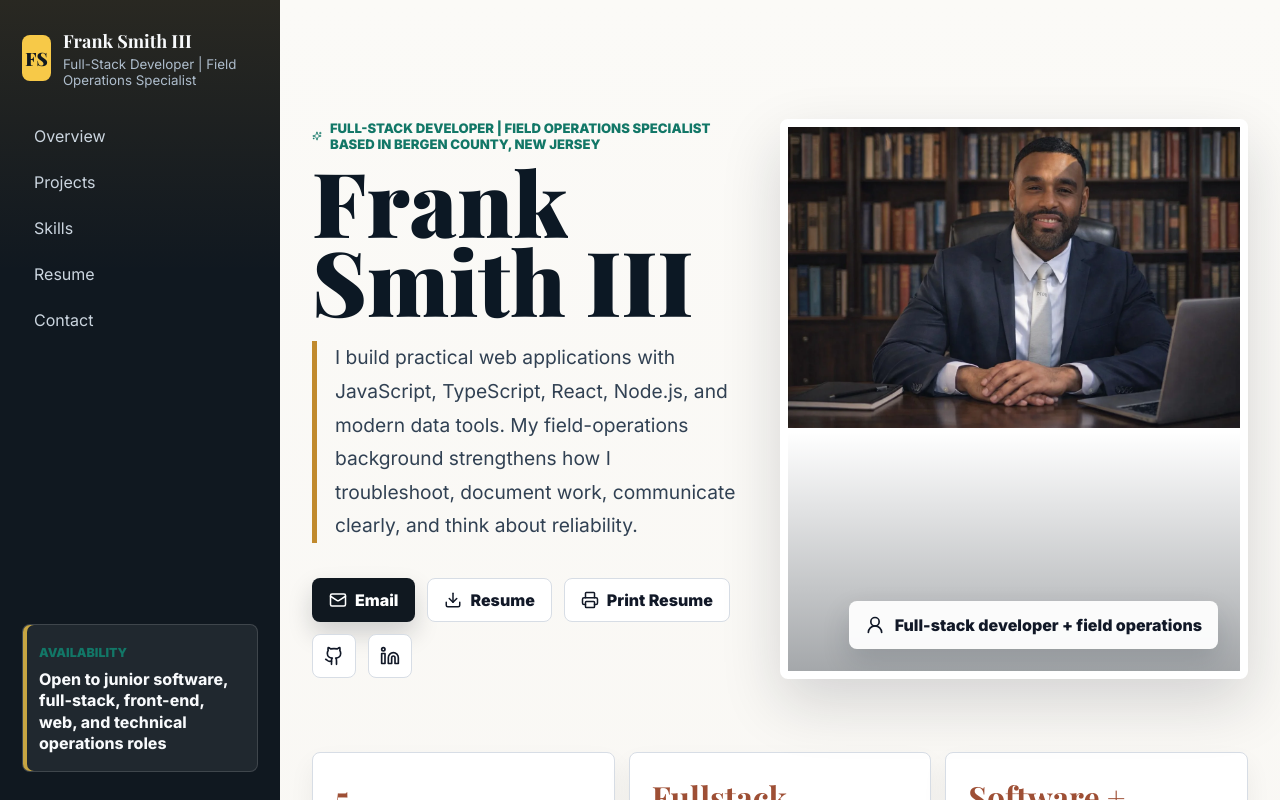
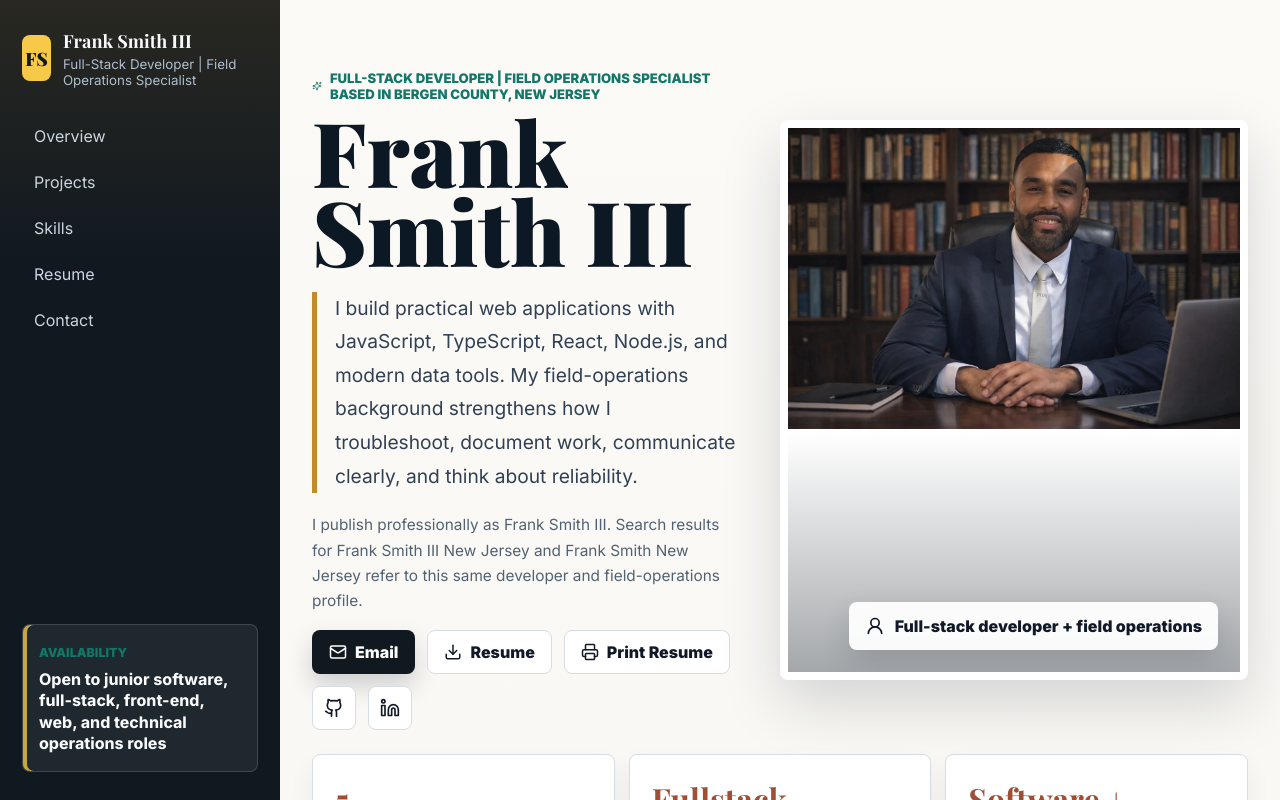
Before and after one commit to frankbjj23/frank-smith-pro-app, a React (Vite) app: page / in a window 1280 px wide. Shown: the top 800 px of the page. Built offline with nearby package versions, Linux system fonts and the light colour scheme.

Commit message:
Improve resume site New Jersey name visibility

```diff
--- a/index.html
+++ b/index.html
@@ -5,7 +5,7 @@
     <meta name="viewport" content="width=device-width, initial-scale=1.0" />
     <meta
       name="description"
-      content="Recruiter-focused developer resume for Frank Smith III, a Fullstack Academy graduate, full-stack developer, and Field Operations Specialist in Bergen County, New Jersey."
+      content="Recruiter-focused developer resume for Frank Smith III, also searched as Frank Smith New Jersey, a Fullstack Academy graduate, full-stack developer, and Field Operations Specialist in Bergen County, New Jersey."
     />
     <link
       rel="canonical"
@@ -18,7 +18,7 @@
     />
     <meta
       property="og:description"
-      content="Technical skills, verified projects, education, and operations experience from Frank Smith III."
+      content="Technical skills, verified projects, education, and operations experience from Frank Smith III, also searched as Frank Smith New Jersey."
     />
     <meta
       property="og:url"
@@ -35,7 +35,7 @@
     />
     <meta
       name="twitter:description"
-      content="Recruiter-focused technical resume and verified project portfolio."
+      content="Recruiter-focused technical resume and verified project portfolio for Frank Smith III New Jersey."
     />
     <meta
       name="twitter:image"
@@ -133,7 +133,7 @@
         ]
       }
     </script>
-    <title>Frank Smith III | Full-Stack Developer Resume</title>
+    <title>Frank Smith III New Jersey | Full-Stack Developer Resume</title>
   </head>
   <body>
     <div id="root"></div>
--- a/src/App.tsx
+++ b/src/App.tsx
@@ -52,6 +52,7 @@ function App() {
             </div>
             <h1>{profile.name}</h1>
             <p className="lead">{profile.pitch}</p>
+            <p className="identity-note">{profile.identityNote}</p>
 
             <div className="hero-actions" aria-label="Primary actions">
               <a className="button primary" href={`mailto:${profile.email}`}>
--- a/src/data/profile.ts
+++ b/src/data/profile.ts
@@ -38,6 +38,8 @@ export const profile = {
     "Fullstack Academy graduate and full-stack developer with verified project experience across responsive interfaces, APIs, authentication, relational data, and deployment. My current field-operations work in water treatment adds practical experience with safety, documentation, troubleshooting, communication, and dependable systems.",
   pitch:
     "I build practical web applications with JavaScript, TypeScript, React, Node.js, and modern data tools. My field-operations background strengthens how I troubleshoot, document work, communicate clearly, and think about reliability.",
+  identityNote:
+    "I publish professionally as Frank Smith III. Search results for Frank Smith III New Jersey and Frank Smith New Jersey refer to this same developer and field-operations profile.",
   availability:
     "Open to junior software, full-stack, front-end, web, and technical operations roles",
   strengths: [
--- a/src/styles.css
+++ b/src/styles.css
@@ -213,6 +213,14 @@ h1 {
   color: #314153;
   font-size: 1.2rem;
   line-height: 1.75;
+}
+
+.identity-note {
+  max-width: 680px;
+  margin: 0;
+  color: #526271;
+  font-size: 0.96rem;
+  line-height: 1.65;
 }
 
 .hero-actions {
```
Also changed, not shown: 1 other file (tests, documents, lock files or other folders).
